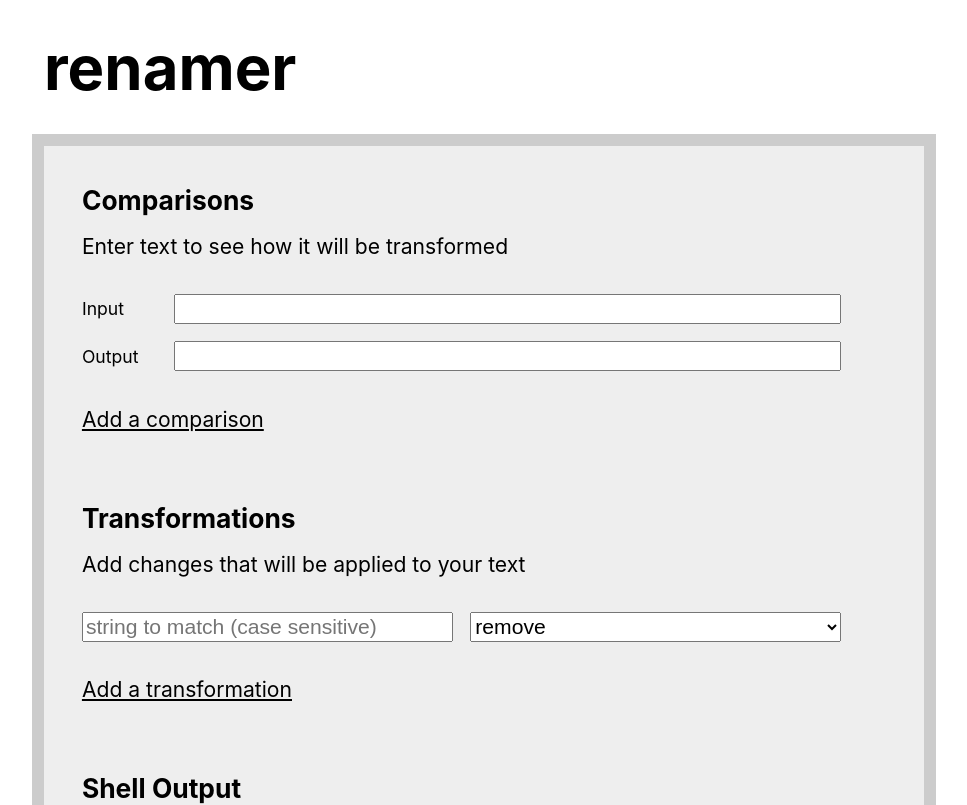
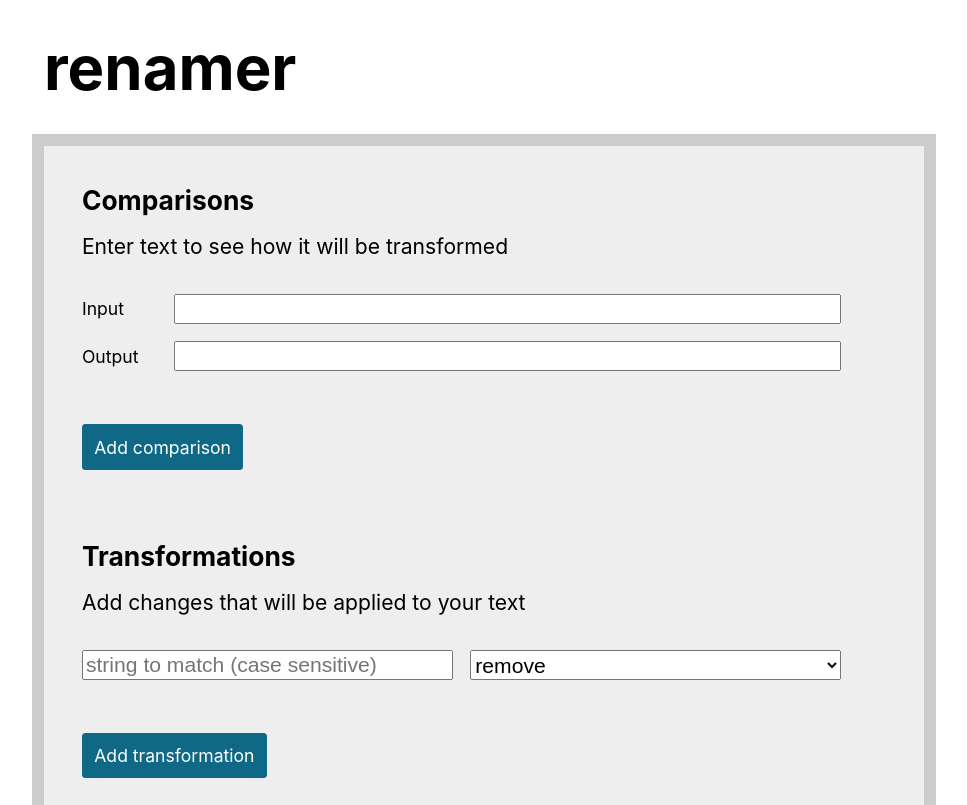
Before and after one commit to batzlerg/renamer, a React (Create React App) app: page / in a window 1280 px wide. Shown: the top 805 px of the page, without its empty margins (156-1123 px from the left). Built offline with nearby package versions, Linux system fonts and the light colour scheme.

Commit message:
update AddRemoveButton container layout and text button styling, add state-dependant clear all button

```diff
--- a/src/components/AddRemoveButton.js
+++ b/src/components/AddRemoveButton.js
@@ -19,8 +19,8 @@ function AddRemoveButton(props) {
     ? `addRemoveWrapper ${props.className}`
     : 'addRemoveWrapper';
   const display = props.text
-    ? <span className='text'>{props.text}</span>
-    : <span className='button'>{buttonSymbol}</span>;
+    ? <span className={`text ${props.accent ? 'accent' : ''}`}>{props.text}</span>
+    : <span className={`button ${props.accent ? 'accent' : ''}`}>{buttonSymbol}</span>;
   return (
     <div className={className}>
       <span className='addRemoveButton' onClick={props.onClick}>
--- a/src/components/ComparisonRowContainer.js
+++ b/src/components/ComparisonRowContainer.js
@@ -22,11 +22,19 @@ function ComparisonRowContainer(props) {
           { i < a.length - 1 && <hr/> }
         </>)}
       </div>
-      <AddRemoveButton
-        type="add"
-        onClick={props.onAddComparison}
-        text="Add a comparison"
-      />
+      <div className="rowContainerButtons">
+        <AddRemoveButton
+          type="add"
+          onClick={props.onAddComparison}
+          text="Add comparison"
+        />
+        { props.comparisons.length > 1 && <AddRemoveButton
+          type="add"
+          onClick={props.onClear}
+          text="Clear all"
+          accent
+        /> }
+      </div>
     </div>
   );
 }
--- a/src/components/TransformRowContainer.js
+++ b/src/components/TransformRowContainer.js
@@ -22,11 +22,19 @@ function TransformRowContainer(props) {
           { i < a.length - 1 && <hr/> }
         </>)}
       </div>
-      <AddRemoveButton
-        type="add"
-        onClick={props.onAddTransformation}
-        text="Add a transformation"
-      />
+      <div className="rowContainerButtons">
+        <AddRemoveButton
+          type="add"
+          onClick={props.onAddTransformation}
+          text="Add transformation"
+        />
+        { props.transformations.length > 1 && <AddRemoveButton
+          type="add"
+          onClick={props.onClear}
+          text="Clear all"
+          accent
+        /> }
+      </div>
     </div>
   );
 }
--- a/src/styles/AddRemoveButton.css
+++ b/src/styles/AddRemoveButton.css
@@ -15,5 +15,24 @@
 }
 
 .text {
-  text-decoration: underline;
+  --hue: 195;
+  --saturation: 80%;
+  --lightness: 29%;
+  font-size: 1rem;
+  background-color: hsl(var(--hue), var(--saturation), var(--lightness));
+  color: white;
+  padding: .7rem;
+  border-radius: .2rem;
 }
+.text:hover {
+  --lightness: 26%;
+}
+
+.text.accent {
+  --hue: 10;
+  --saturation: 80%;
+  --lightness: 40%;
+}
+.text.accent:hover {
+  --lightness: 35%;
+}
--- a/src/styles/RowContainer.css
+++ b/src/styles/RowContainer.css
@@ -12,3 +12,12 @@
   font-size: 1.2rem;
   margin-top: 1rem;
 }
+
+.rowContainerButtons {
+  margin-top: 1rem;
+  display: inline-flex;
+}
+
+.rowContainerButtons .addRemoveWrapper {
+  margin-right: 1.3rem;
+}
```
